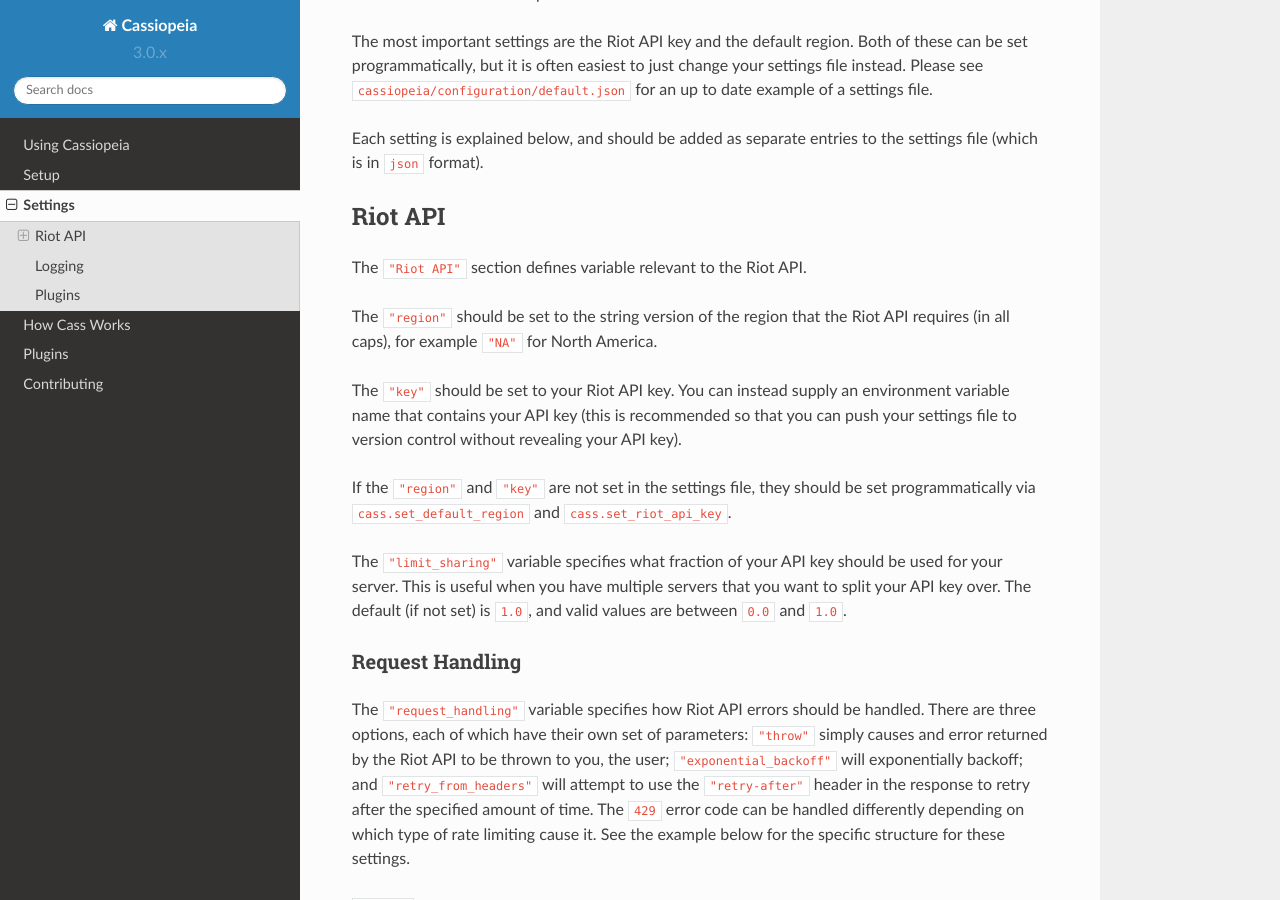
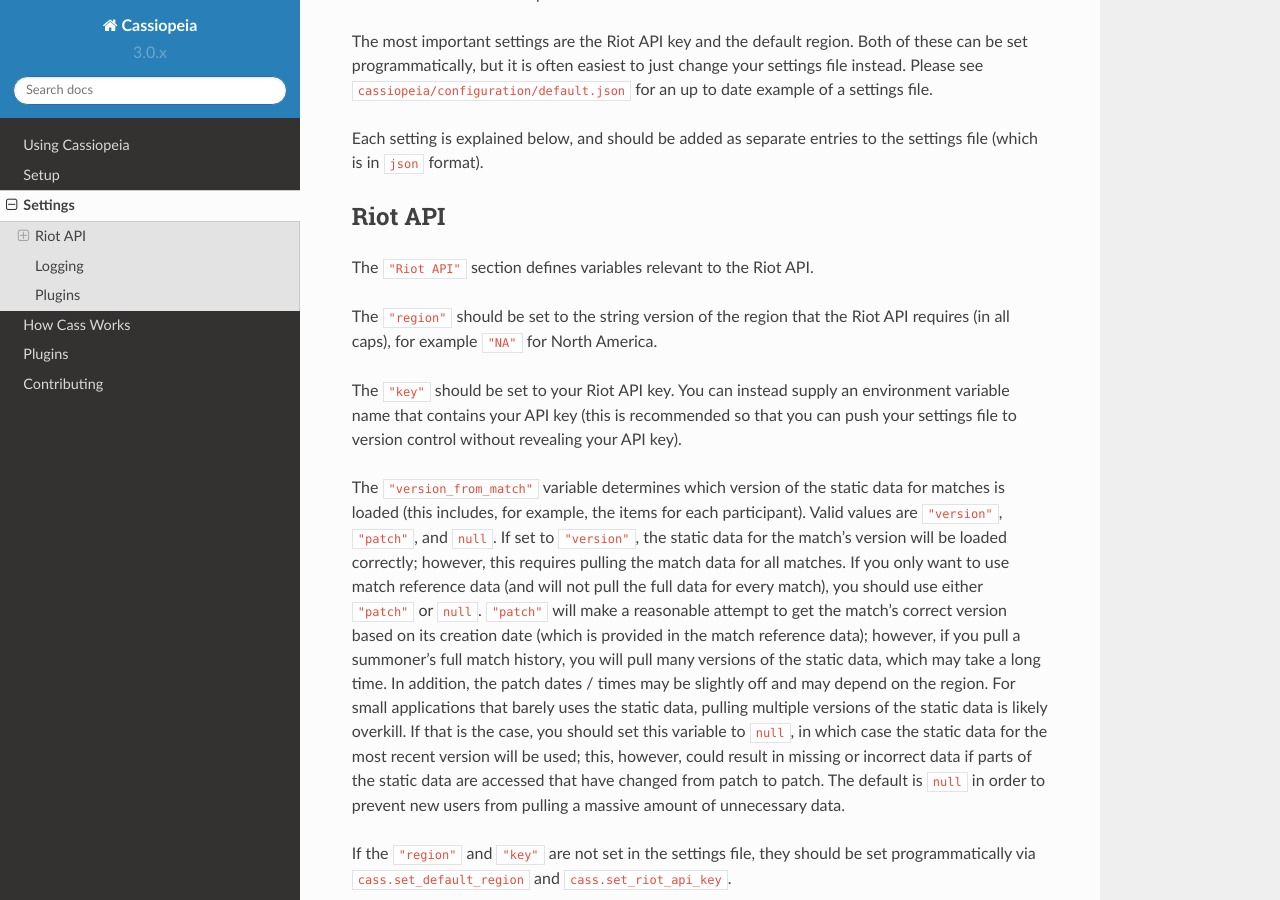
Before and after one commit to Crimack/lissandra, a Sphinx documentation site: the page built from doc/settings.rst, in a window 1280 px wide and 900 px high, scrolled down 202 px. Built offline with Sphinx 7.4.7 and the Read the Docs theme 2.0.0, drawn with Linux system fonts in a browser that asks for light colours; pages that are not in the unit, such as notebooks, are missing from menus.

Commit message:
added a new setting that allows the version # for static data from matches to be set in three different ways

```diff
--- a/doc/settings.rst
+++ b/doc/settings.rst
@@ -10,11 +10,13 @@
 Riot API
 --------
 
-The ``"Riot API"`` section defines variable relevant to the Riot API.
+The ``"Riot API"`` section defines variables relevant to the Riot API.
 
 The ``"region"`` should be set to the string version of the region that the Riot API requires (in all caps), for example ``"NA"`` for North America.
 
 The ``"key"`` should be set to your Riot API key. You can instead supply an environment variable name that contains your API key (this is recommended so that you can push your settings file to version control without revealing your API key).
+
+The ``"version_from_match"`` variable determines which version of the static data for matches is loaded (this includes, for example, the items for each participant). Valid values are ``"version"``, ``"patch"``, and ``null``. If set to ``"version"``, the static data for the match's version will be loaded correctly; however, this requires pulling the match data for all matches. If you only want to use match reference data (and will not pull the full data for every match), you should use either ``"patch"`` or ``null``. ``"patch"`` will make a reasonable attempt to get the match's correct version based on its creation date (which is provided in the match reference data); however, if you pull a summoner's full match history, you will pull many versions of the static data, which may take a long time. In addition, the patch dates / times may be slightly off and may depend on the region. For small applications that barely uses the static data, pulling multiple versions of the static data is likely overkill. If that is the case, you should set this variable to ``null``, in which case the static data for the most recent version will be used; this, however, could result in missing or incorrect data if parts of the static data are accessed that have changed from patch to patch. The default is ``null`` in order to prevent new users from pulling a massive amount of unnecessary data.
 
 If the ``"region"`` and ``"key"`` are not set in the settings file, they should be set programmatically via ``cass.set_default_region`` and ``cass.set_riot_api_key``.
 
```
